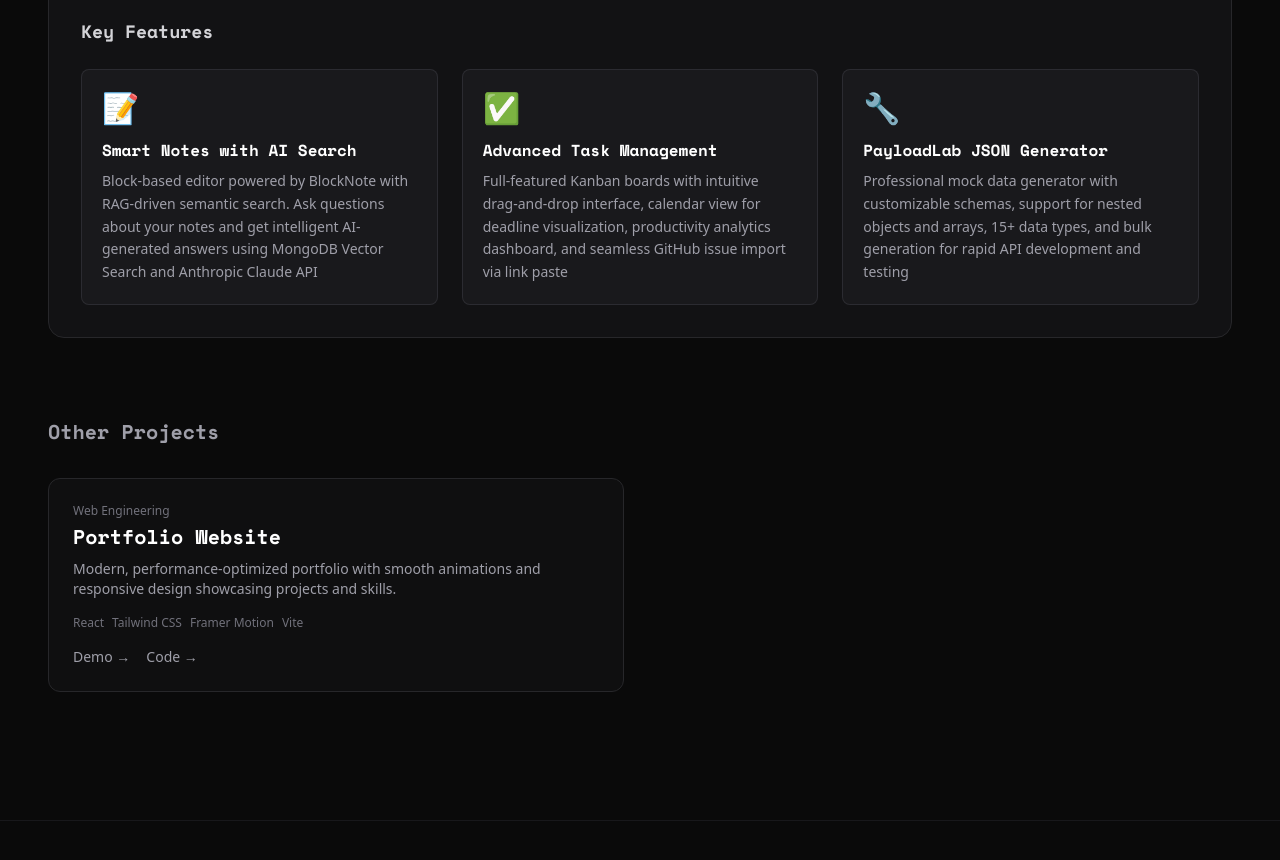
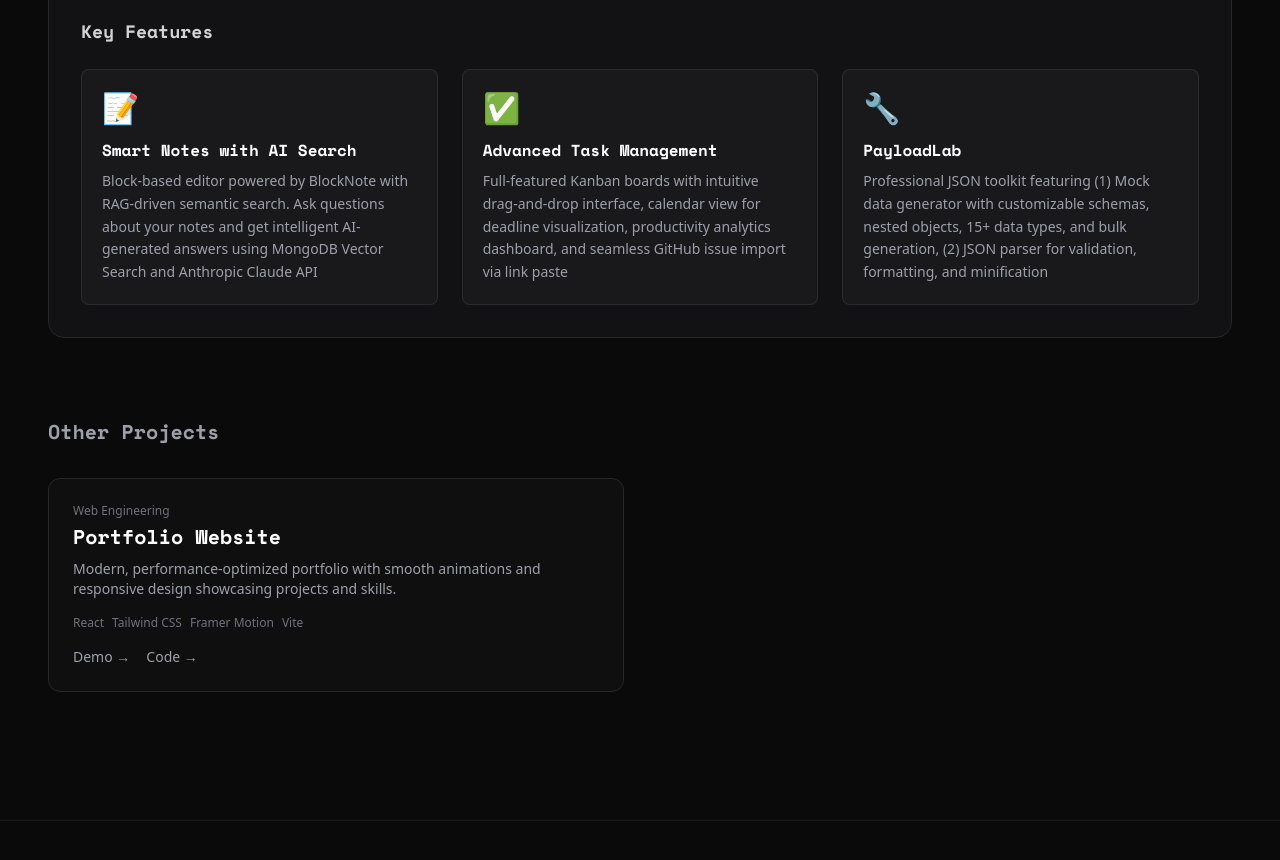
Before and after one commit to pujeetas/Portfolio-website, a React (Vite) app: page / in a window 1280 px wide. Shown: the part 1580-2440 px from the top of the page. Built offline with nearby package versions, Linux system fonts and the light colour scheme.

Commit message:
minor changes

```diff
--- a/src/ProjectSection.jsx
+++ b/src/ProjectSection.jsx
@@ -38,9 +38,9 @@ const PROJECTS = [
       },
       {
         icon: "🔧",
-        title: "PayloadLab JSON Generator",
+        title: "PayloadLab",
         description:
-          "Professional mock data generator with customizable schemas, support for nested objects and arrays, 15+ data types, and bulk generation for rapid API development and testing",
+          "Professional JSON toolkit featuring (1) Mock data generator with customizable schemas, nested objects, 15+ data types, and bulk generation, (2) JSON parser for validation, formatting, and minification",
       },
     ],
   },
```
Also changed, not shown: 1 other file (tests, documents, lock files or other folders).
